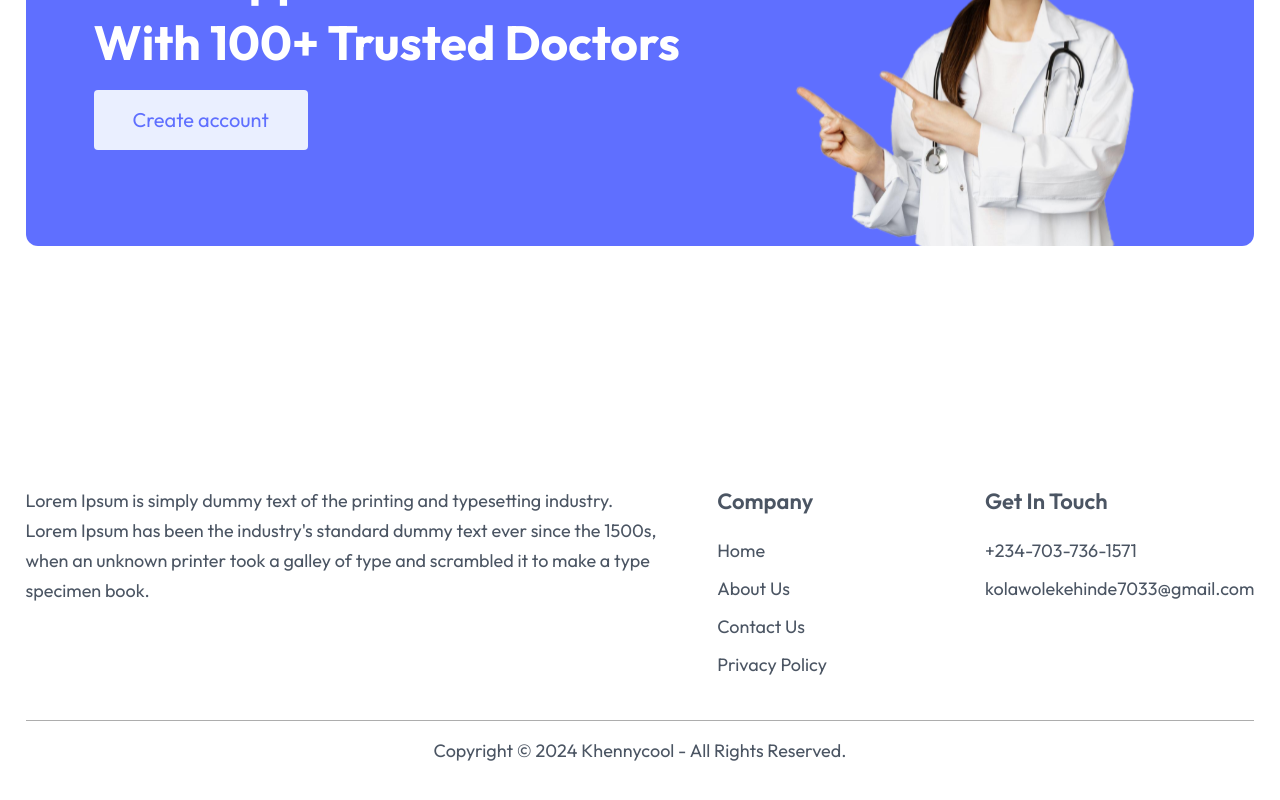
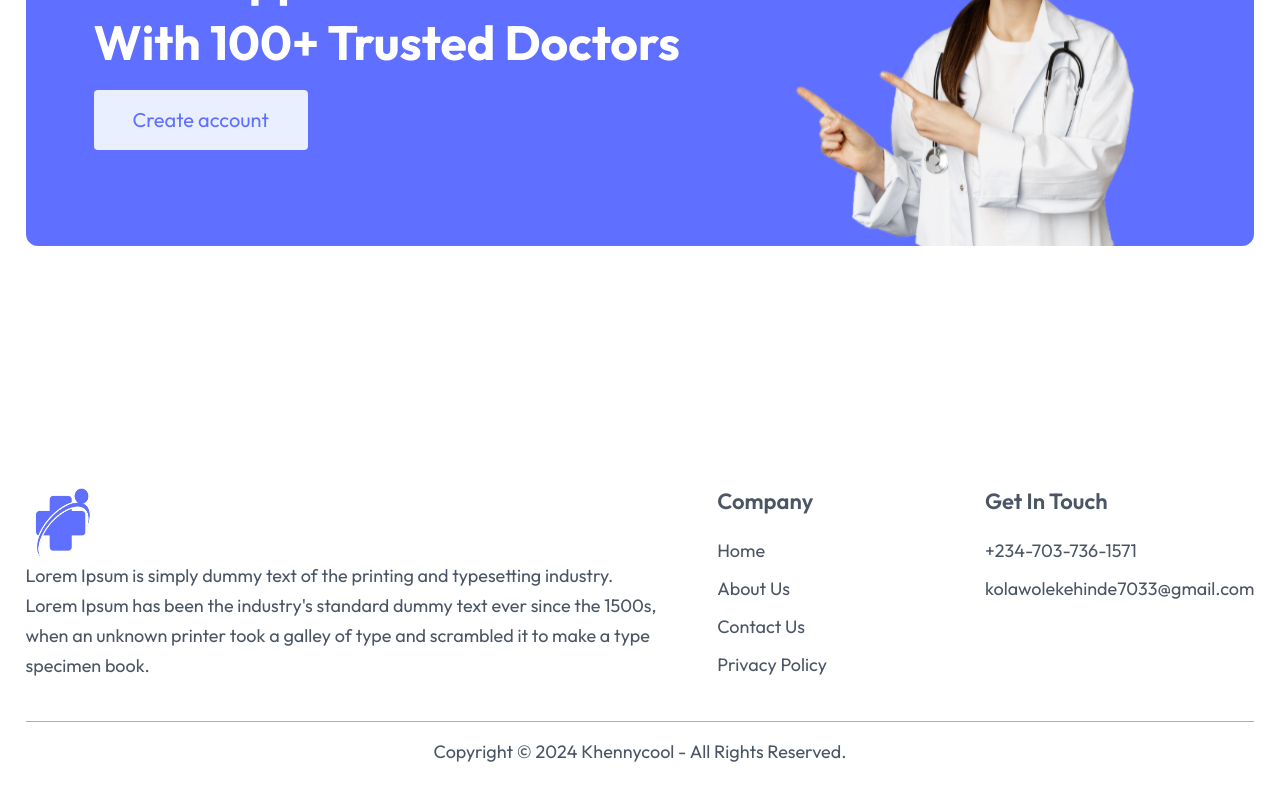
Before and after one commit to Kolawole-kehinde/Doctors-Appointment-App, a React (Vite) app: page / in a window 1280 px wide. Shown: the part 1407-2207 px from the top of the page. Built offline with nearby package versions, Linux system fonts and the light colour scheme; no server answers; the database is empty.

Commit message:
Footer logo issue resolved

```diff
--- a/src/Componets/layout/Footer.jsx
+++ b/src/Componets/layout/Footer.jsx
@@ -1,4 +1,5 @@
 import React from 'react';
+import Logo from './Logo';
 
 
 const Footer = () => {
@@ -7,7 +8,7 @@ const Footer = () => {
       <div className="flex flex-col lg:grid grid-cols-[3fr_1fr_1fr] gap-14 my-10 mt-10 lg:mt-40 text-sm">
         {/* Company Description Section */}
         <div className="w-full max-w-[646px]">
-
+          <Logo/>
           <p className="text-base leading-[25px] md:text-lg md:leading-[30px]">
             Lorem Ipsum is simply dummy text of the printing and typesetting industry. Lorem Ipsum has been the industry's standard dummy text ever since the 1500s, when an unknown printer took a galley of type and scrambled it to make a type specimen book.
           </p>
```
